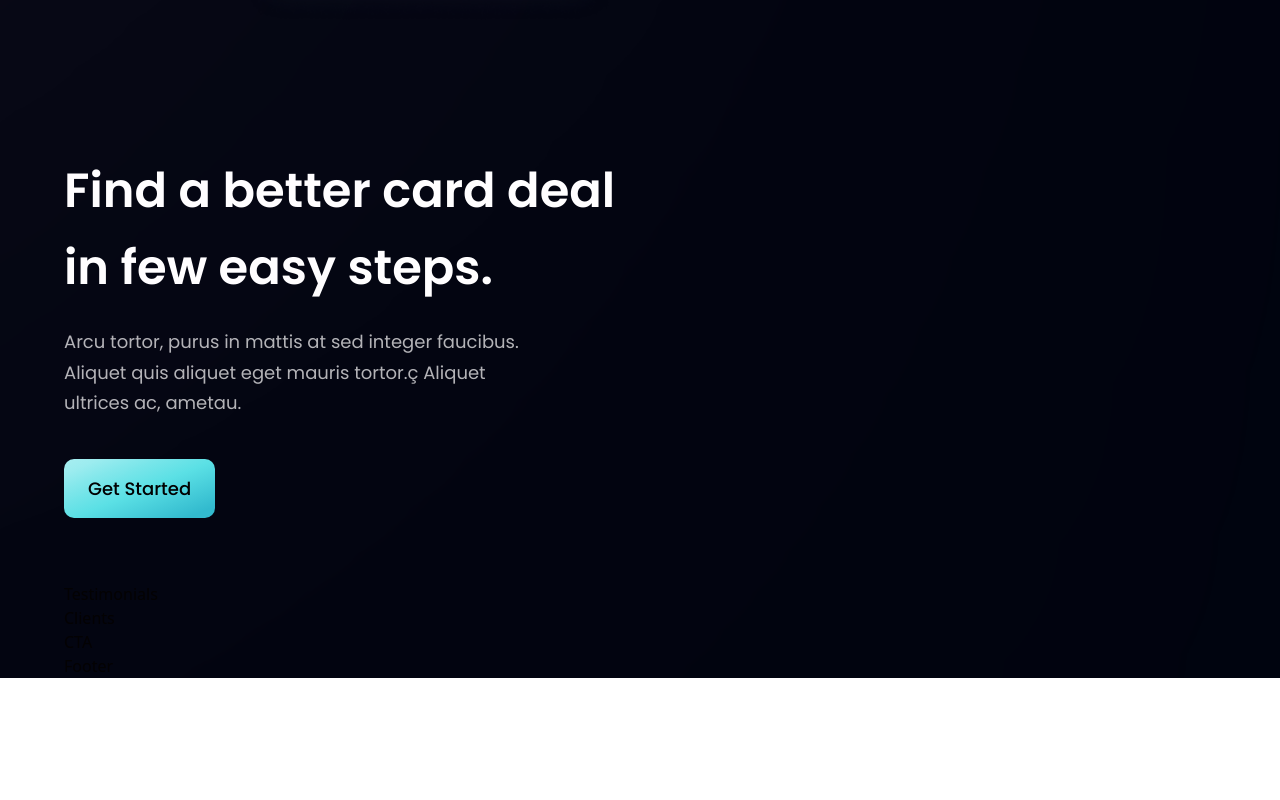
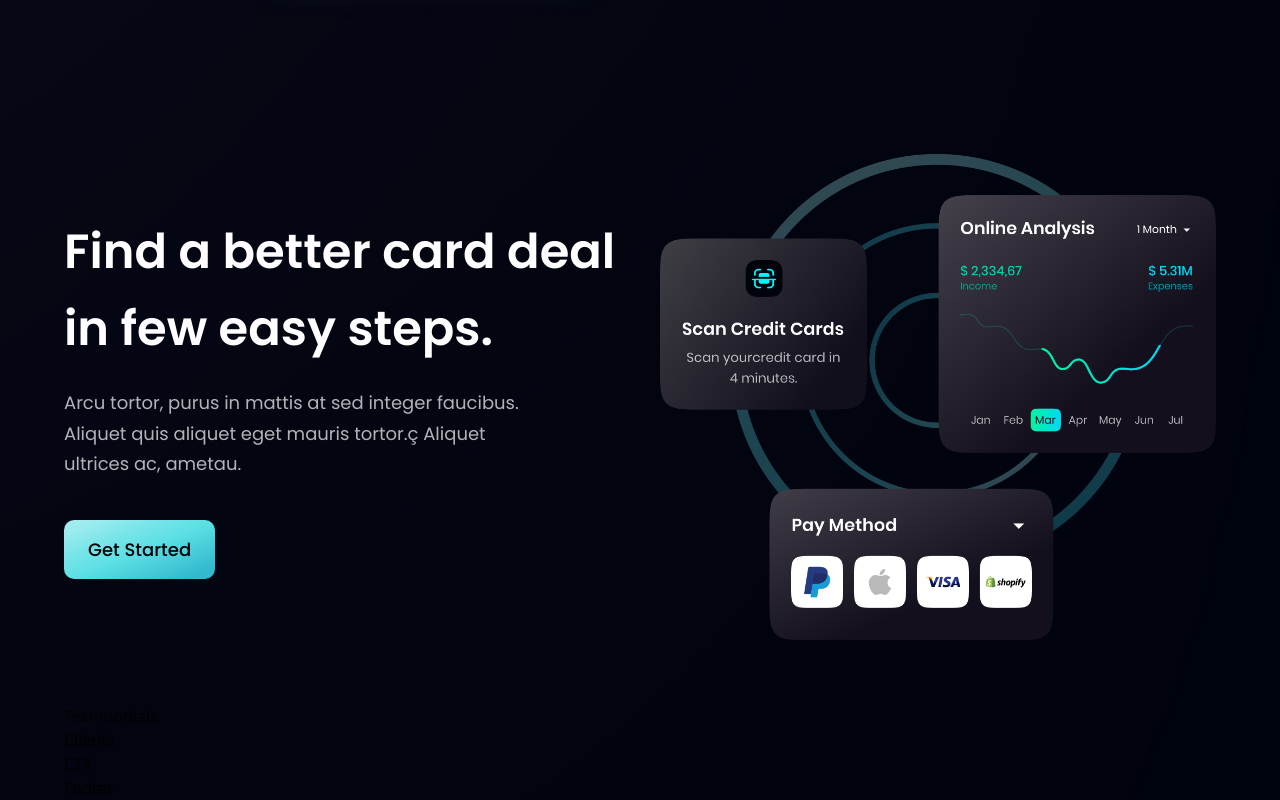
Before and after one commit to CJCODESgit/Free-X, a React (Vite) app: page / in a window 1280 px wide. Shown: the part 2100-2900 px from the top of the page. Before the commit the page ends 2778 px from the top, so only its background shows below. Built offline with nearby package versions, Linux system fonts and the light colour scheme.

Commit message:
done with Card Deal

```diff
--- a/src/components/CardDeal.jsx
+++ b/src/components/CardDeal.jsx
@@ -10,8 +10,12 @@
 
         <Button styles="mt-10"  />
       </div>
+
+      <div className={layout.sectionImg}>
+        <img src={card} alt="card" className="w=[100%]h-[100%]" />
+      </div>
+
     </section>
   )
 
-
 export default CardDeal
```
